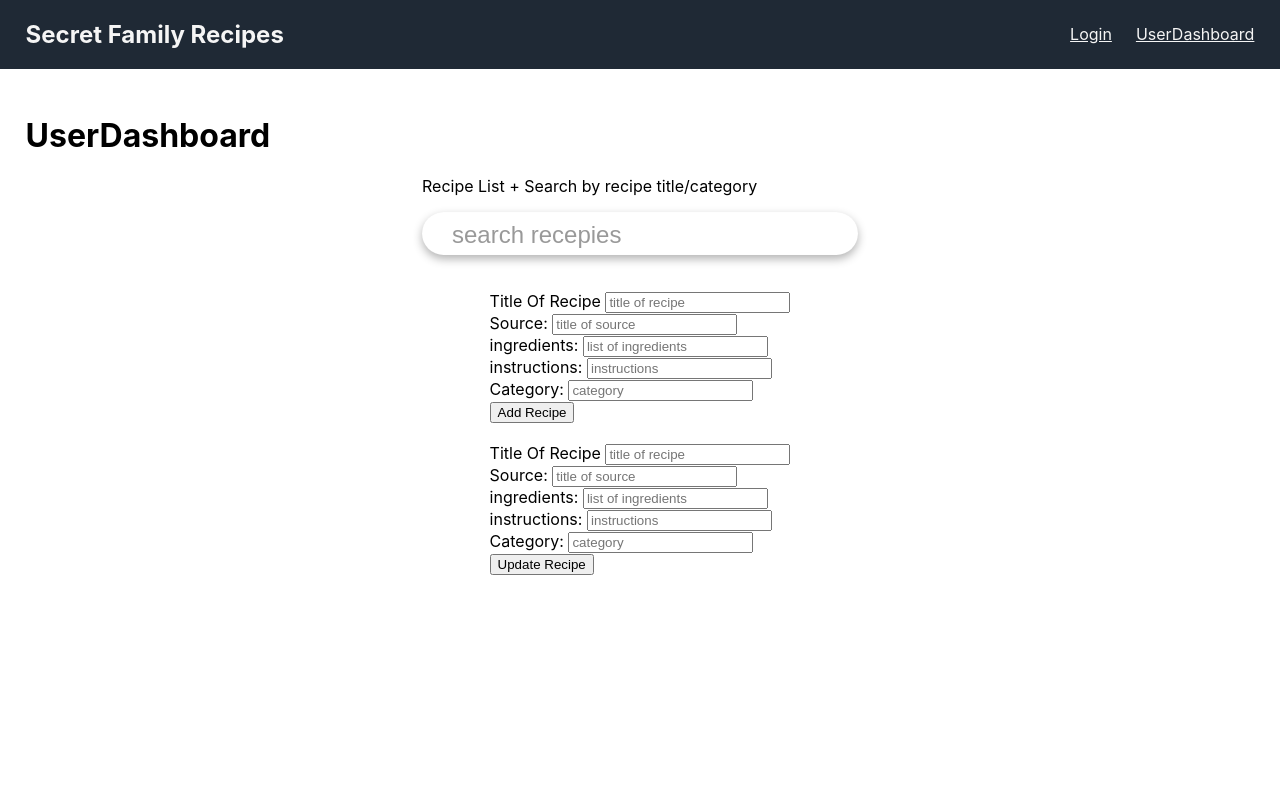
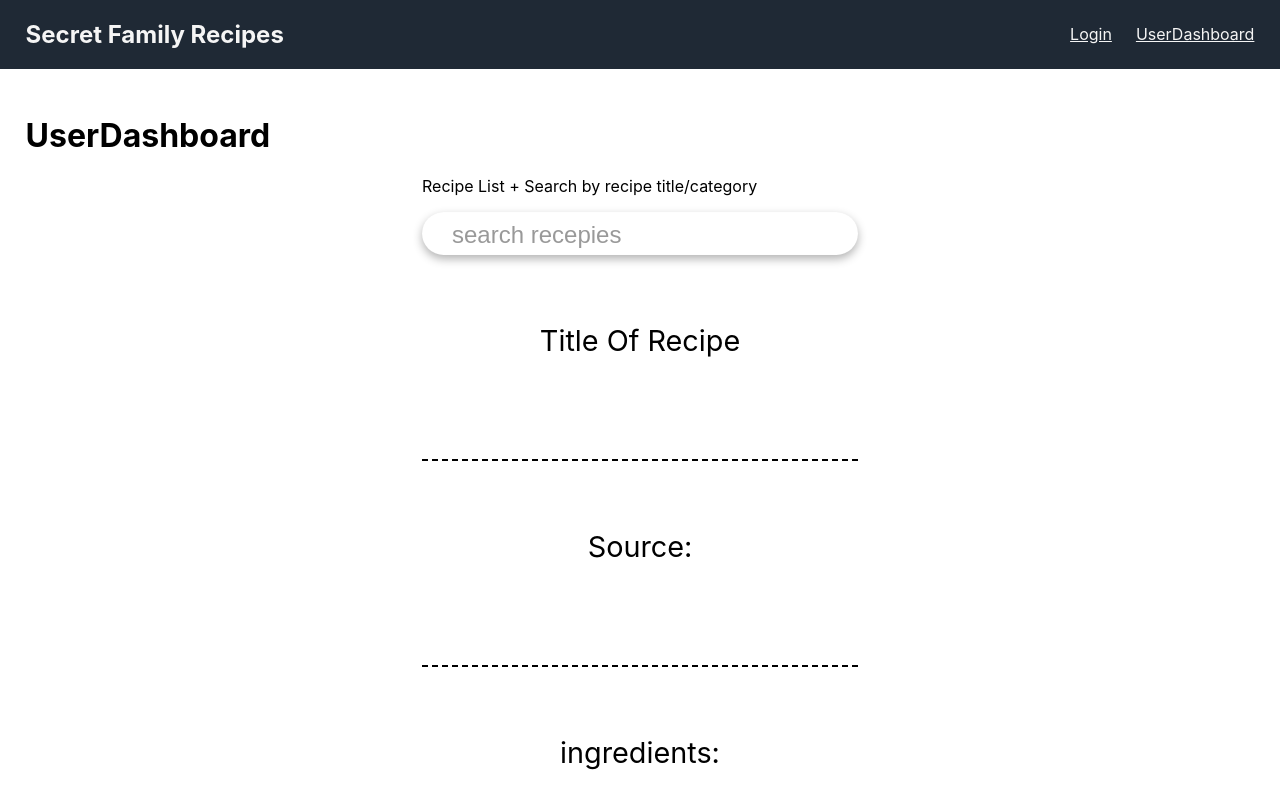
Before and after one commit to shighetari/secret-family-recipes-1-front-endbackup, a React (Create React App) app: page /dashboard in a window 1280 px wide. Shown: the top 800 px of the page. Built offline with nearby package versions, Linux system fonts and the light colour scheme.

Commit message:
styled recipie forms

```diff
--- a/src/App.scss
+++ b/src/App.scss
@@ -4,3 +4,4 @@
 @import './styles/navbar';
 @import './styles/userDashboard';
 @import './styles/recipeList';
+@import './styles/recepieForm'
--- a/src/components/AddRecipeForm.js
+++ b/src/components/AddRecipeForm.js
@@ -3,6 +3,7 @@ import React, { useState } from 'react'
 import {addRecipe} from "../actions/index"
 import {connect} from "react-redux"
 
+import '../App.scss'
 
 const initialState = {
         title: '',
@@ -24,49 +25,51 @@ const AddRecipeForm = ({addRecipe}) => {
     }
 
     return (
-        <form onSubmit={handleSubmit}>
-            <br/><label>Title Of Recipe </label>
+        <form
+        className='recipe-form'
+        onSubmit={handleSubmit}>
+            <br/><label className='recipe-form-label'>Title Of Recipe </label>
             <input
+                className='recipe-form-input'
                 onChange={handleChange}
                 name='title'
                 value={newRecipe.title}
-                placeholder='title of recipe'
                 required
             />
-            <br/> <label>Source: </label>
+            <br/> <label className='recipe-form-label'>Source: </label>
             <input
+                className='recipe-form-input'
                 onChange={handleChange}
                 name='source'
                 value={newRecipe.source}
-                placeholder='title of source'
                 required
             />
-                <br/> <label>ingredients: </label>
+                <br/> <label className='recipe-form-label'>ingredients: </label>
             <input
+                className='recipe-form-input'
                 onChange={handleChange}
                 name='ingredients'
                 value={newRecipe.ingredients}
-                placeholder='list of ingredients'
                 required
             />
-                        <br/> <label> instructions: </label>
+                        <br/> <label className='recipe-form-label'> instructions: </label>
             <input
+                className='recipe-form-input'
                 onChange={handleChange}
                 name='instructions'
                 value={newRecipe.instructions}
-                placeholder='instructions'
                 required
             />
-                        <br/> <label>Category: </label>
+                        <br/> <label className='recipe-form-label'>Category: </label>
             <input
+                className='recipe-form-input'
                 onChange={handleChange}
                 name='category'
                 value={newRecipe.category}
-                placeholder='category'
                 required
             />
             <br/>
-            <button> Add Recipe </button>
+            <button className='form-btn'> Add Recipe </button>
         </form>
     )
 }
--- a/src/components/EditRecipe.js
+++ b/src/components/EditRecipe.js
@@ -26,49 +26,51 @@ const EditRecipe = ({ editRecipe }) => {
 
     return (
         <>
-            <form onSubmit={handleSubmit}>
-                <br /><label>Title Of Recipe </label>
+            <form
+            className='recipe-form'
+            onSubmit={handleSubmit}>
+                <br /><label className='recipe-form-label'>Title Of Recipe </label>
                 <input
+                    className='recipe-form-input'
                     onChange={handleChange}
                     name='title'
                     value={editedRecipe.title}
-                    placeholder='title of recipe'
                 // required
                 />
-                <br /> <label>Source: </label>
+                <br /> <label className='recipe-form-label'>Source: </label>
                 <input
+                    className='recipe-form-input'
                     onChange={handleChange}
                     name='source'
                     value={editedRecipe.source}
-                    placeholder='title of source'
                 // required
                 />
-                <br /> <label>ingredients: </label>
+                <br /> <label className='recipe-form-label'>ingredients: </label>
                 <input
+                    className='recipe-form-input'
                     onChange={handleChange}
                     name='ingredients'
                     value={editedRecipe.ingredients}
-                    placeholder='list of ingredients'
                 // required
                 />
-                <br /> <label> instructions: </label>
+                <br /> <label className='recipe-form-label'> instructions: </label>
                 <input
+                    className='recipe-form-input'
                     onChange={handleChange}
                     name='instructions'
                     value={editedRecipe.instructions}
-                    placeholder='instructions'
                 // required
                 />
-                <br /> <label>Category: </label>
+                <br /> <label className='recipe-form-label'>Category: </label>
                 <input
+                    className='recipe-form-input'
                     onChange={handleChange}
                     name='category'
                     value={editedRecipe.category}
-                    placeholder='category'
                 // required
                 />
                 <br />
-                <button> Update Recipe</button>
+                <button className='form-btn'> Update Recipe</button>
             </form>
         </>
     )
--- /dev/null
+++ b/src/styles/_recepieForm.scss
@@ -0,0 +1,12 @@
+
+.recipe-form{
+    @extend .form;
+}
+
+.recipe-form-label{
+    @extend .form-label;
+}
+
+.recipe-form-input{
+    @extend .form-input;
+}
```
